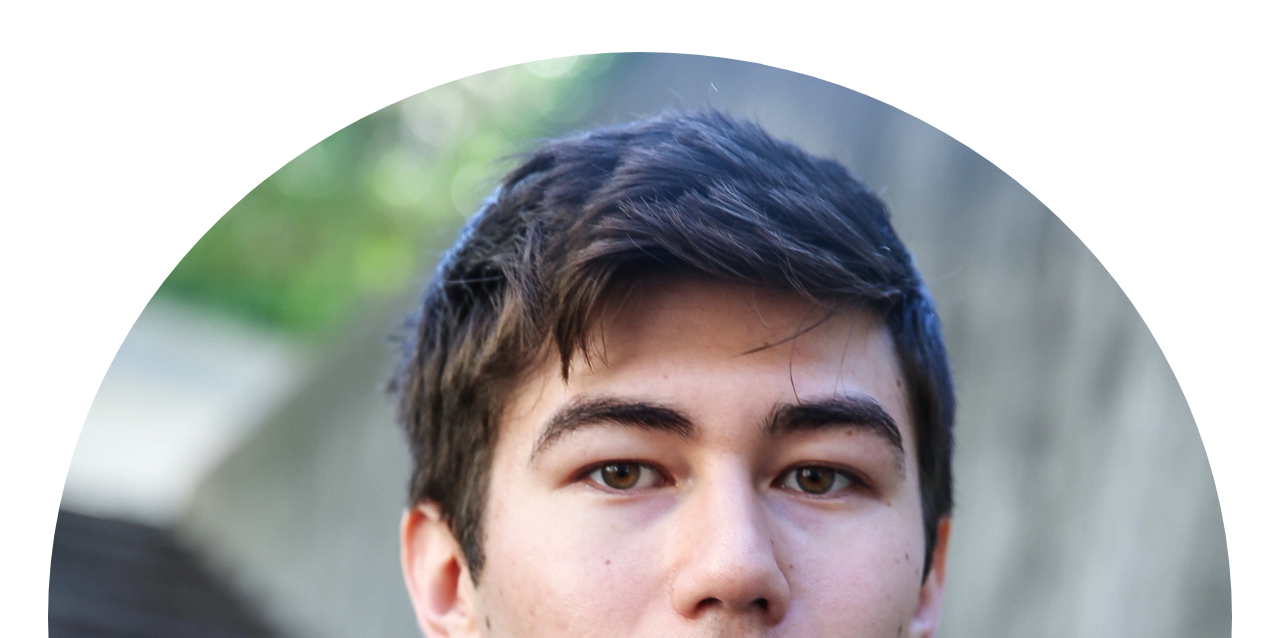
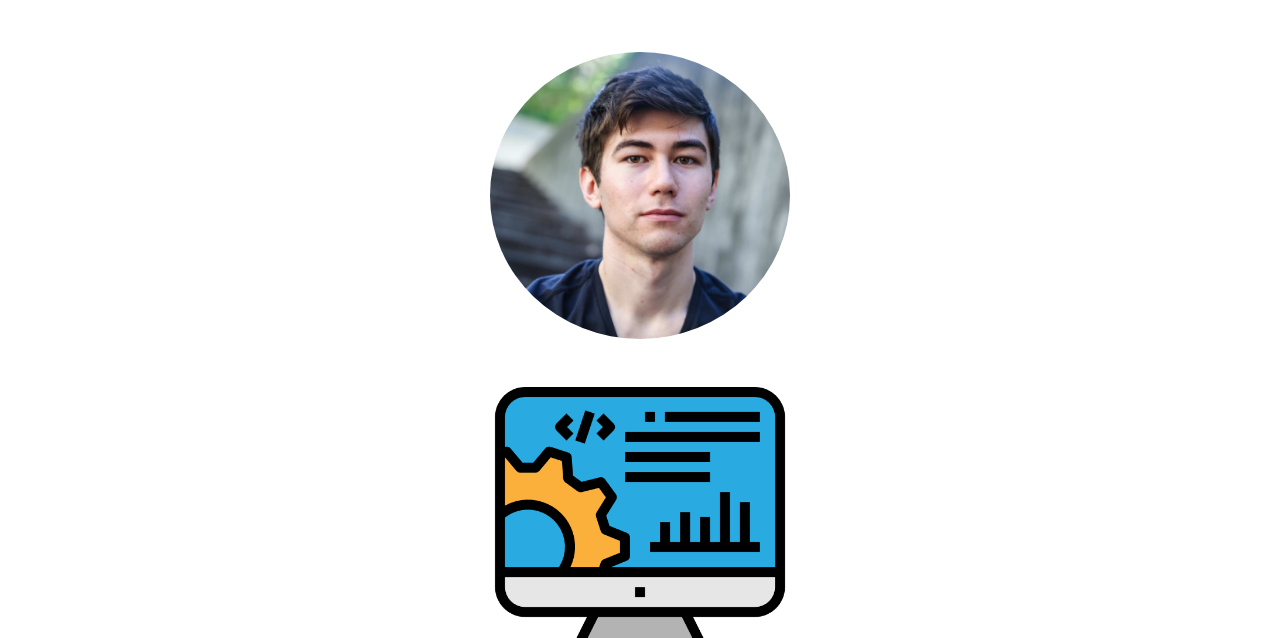
Before and after one commit to ckesurf/portfolio, a plain HTML site: page public/index.html in a window 1280 px wide. Shown: the part 314-952 px from the top of the page. Drawn offline with nearby package versions, Linux system fonts and the light colour scheme.

Commit message:
fix width of hero images and make alias email

```diff
--- a/public/index.html
+++ b/public/index.html
@@ -39,13 +39,13 @@
         </div>
     </nav>
     <main>
-        <section id="intro" class="text-center m-5">
+        <section id="intro" class="text-center m-5 d-flex flex-column align-items-center">
             <h1>Fullstack Developer</h1>
             <h1>Negotiation Coach</h1>
             <h1>Mentor</h1>
             <h2 class="text-muted">I make stuff, and I mentor students</h2>
-            <img class="rounded-circle img-fluid my-5" src="img/headshot.jpg">
-            <img class="img-fluid" src="img/computer.png">
+            <img class="rounded-circle img-fluid my-5 hero-img mx-5" src="img/headshot.jpg">
+            <img class="img-fluid hero-img" src="img/computer.png">
         </section>
         <section id="about" class="bg-info p-5">
             <div class="container is-long">
--- a/public/style.css
+++ b/public/style.css
@@ -16,9 +16,8 @@ header {
     }
 }
 
-.rounded-circle {
-    border-radius: 50%;
-    min-width: 100%;
+.hero-img {
+    max-width: 300px;
 }
 
 .is-long {
```
Also changed, not shown: public/mentor.html (+3 -2 lines).
